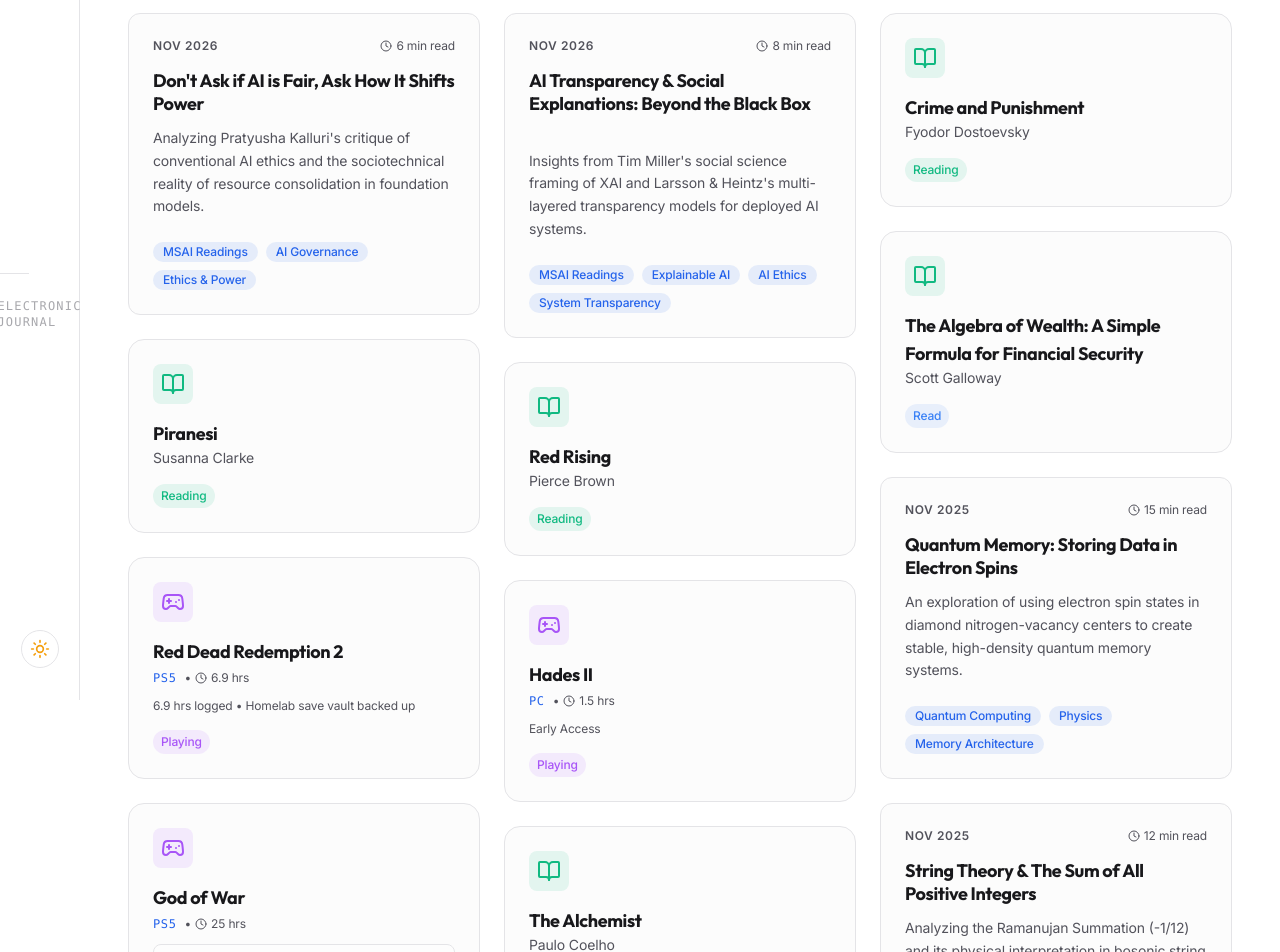
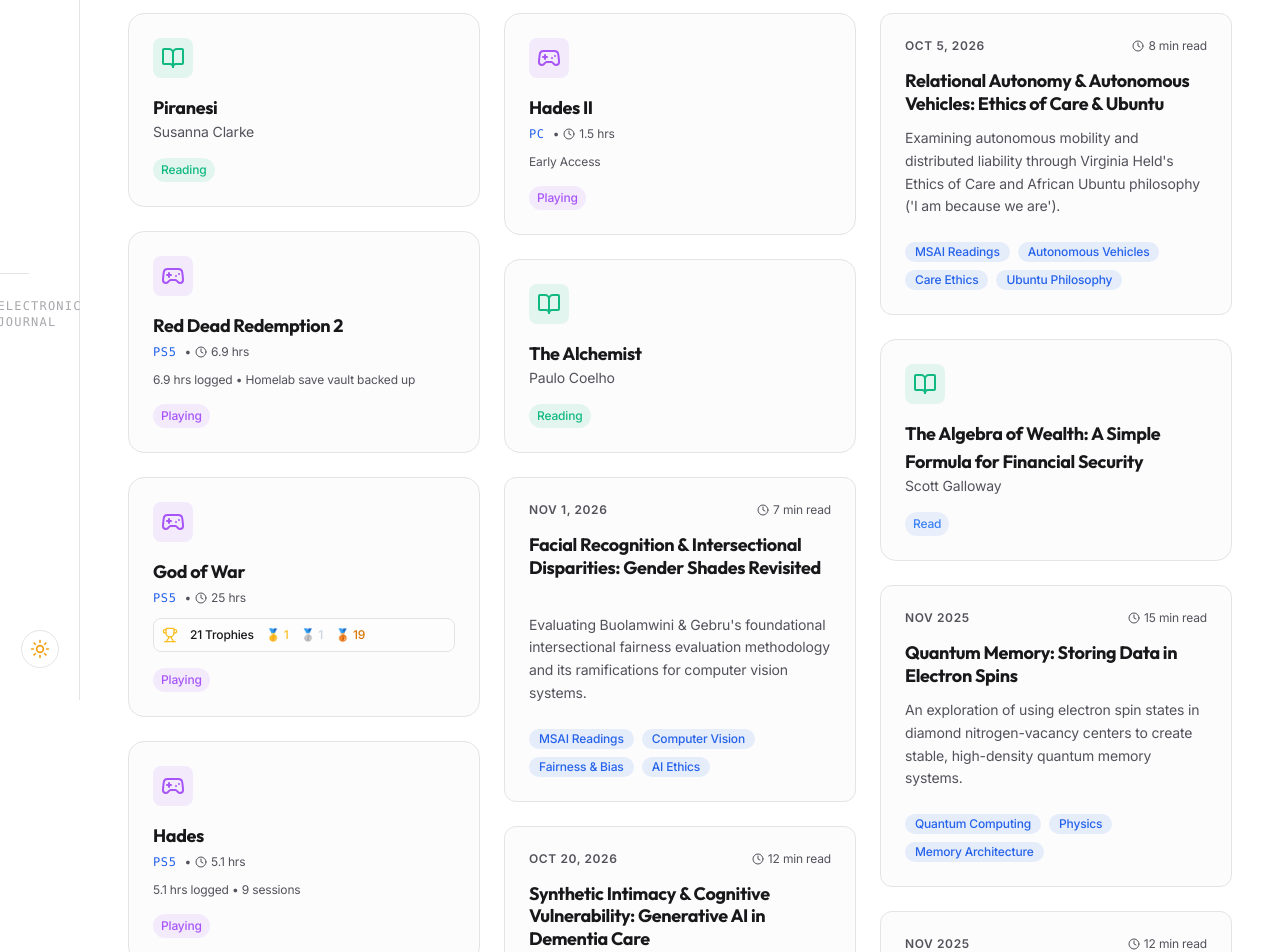
Before and after one commit to bhabishya-shrestha/portfolio, a React (Vite) app: page /notes in a window 1280 px wide. Shown: the part 100-1052 px from the top of the page. Built offline with nearby package versions, Linux system fonts and the light colour scheme.

Commit message:
feat: align paper reading dates with file timestamps and integrate AI 380E midterm reflection

```diff
--- a/src/data/notes.ts
+++ b/src/data/notes.ts
@@ -15,8 +15,8 @@ export const notes: Note[] = [
   {
     id: "msai-transparency",
     title: "AI Transparency & Social Explanations: Beyond the Black Box",
-    date: "Nov 2026",
-    isoDate: "2026-11-12",
+    date: "Nov 11, 2026",
+    isoDate: "2026-11-11",
     readTime: "8 min read",
     abstract:
       "Insights from Tim Miller's social science framing of XAI and Larsson & Heintz's multi-layered transparency models for deployed AI systems.",
@@ -39,8 +39,8 @@ In mission-critical SRE and AI systems (like incident triage automation), an exp
   {
     id: "msai-fairness",
     title: "Facial Recognition & Intersectional Disparities: Gender Shades Revisited",
-    date: "Nov 2026",
-    isoDate: "2026-11-02",
+    date: "Nov 1, 2026",
+    isoDate: "2026-11-01",
     readTime: "7 min read",
     abstract:
       "Evaluating Buolamwini & Gebru's foundational intersectional fairness evaluation methodology and its ramifications for computer vision systems.",
@@ -58,21 +58,43 @@ As Min Kyung Lee explores in procedural fairness, mitigating these disparities c
     `,
   },
   {
-    id: "msai-power",
-    title: "Don't Ask if AI is Fair, Ask How It Shifts Power",
-    date: "Nov 2026",
-    isoDate: "2026-11-15",
-    readTime: "6 min read",
+    id: "msai-midterm-dilemma",
+    title: "Synthetic Intimacy & Cognitive Vulnerability: Generative AI in Dementia Care",
+    date: "Oct 20, 2026",
+    isoDate: "2026-10-20",
+    readTime: "12 min read",
     abstract:
-      "Analyzing Pratyusha Kalluri's critique of conventional AI ethics and the sociotechnical reality of resource consolidation in foundation models.",
-    tags: ["MSAI Readings", "AI Governance", "Ethics & Power"],
-    externalLink: "https://www.nature.com/articles/d41586-020-02003-2",
+      "A philosophical investigation into generative AI voice/video family clones in memory-care facilities, evaluating Kantian deontology, Mill's utilitarianism, and Held's ethics of care.",
+    tags: ["MSAI Midterm", "AI Ethics", "Deontology vs Utilitarianism", "Care Ethics"],
     takes: `
-### Shifting the Question
-Pratyusha Kalluri's *Nature* thesis challenges conventional fairness metrics: instead of asking *"Is this algorithm fair?"*, we should ask *"Who holds the power to deploy it, who is subjected to it, and who is accountable when it causes harm?"*
+### The Dilemma: Comfort vs. Deception
+When an agitated dementia resident is comforted late at night by an interactive generative avatar of their adult child or deceased spouse, patient anxiety drops and chemical sedative usage plummets. But it works only through systematic emotional deception, exploiting cognitive vulnerability.
 
-### Compute Centralization & Open Access
-Modern frontier models and high-throughput vector infrastructure consolidate power into a handful of cloud providers. Democratizing technology isn't just about API endpoints—it requires local-first architectures, open weights, and community governance.
+### Kant vs. Mill vs. Held
+1. **Kant's Formula of Humanity (Deontology):** Persons must be treated as ends in themselves, never merely as instruments for institutional convenience or easier staffing. Deliberate falsification corrupts the moral agency of caregivers, even when done with benevolent intent.
+2. **Mill's Utilitarianism (Consequentialism):** While Mill admits narrow exceptions to prevent catastrophic harm to the gravely ill, ongoing interactive impersonation risks rebound distress, complicated bereavement, and destroys long-term institutional trust.
+3. **Virginia Held (Ethics of Care):** Dependency work cannot be outsourced to synthetic simulations without colonizing intimate caregiving relationships with corporate cost-cutting. Authentic presence cannot be replaced by algorithmic facsimile.
+
+### LLM Alignment: The Flaw of Structural Homogenization
+When evaluating this dilemma through frontier LLMs (ChatGPT), a critical meta-observation emerged: modern alignment forces radically opposing historical philosophies into the exact same risk-averse, managerial checklist. By sanding away genuine philosophical conflict to produce safe institutional consensus, LLMs often obscure the authentic moral friction that engineering teams must confront.
+    `,
+  },
+  {
+    id: "msai-care-ubuntu",
+    title: "Relational Autonomy & Autonomous Vehicles: Ethics of Care & Ubuntu",
+    date: "Oct 5, 2026",
+    isoDate: "2026-10-05",
+    readTime: "8 min read",
+    abstract:
+      "Examining autonomous mobility and distributed liability through Virginia Held's Ethics of Care and African Ubuntu philosophy ('I am because we are').",
+    tags: ["MSAI Readings", "Autonomous Vehicles", "Care Ethics", "Ubuntu Philosophy"],
+    takes: `
+### Rethinking the Trolley Problem
+Western engineering ethics habitually reduces autonomous vehicle safety to isolated utilitarian calculations (e.g., the MIT Moral Machine trolley problem).
+
+### The Care & Ubuntu Paradigm
+- **Virginia Held (Care Ethics):** Prioritizes protecting vulnerable road users (pedestrians, children, cyclists) through relational responsibility rather than abstract liability waivers.
+- **Ubuntu Philosophy (Ujomudike):** *"Umuntu ngumuntu ngabantu"* (a person is a person through other persons). When liability is diffused across cloud networks, software engineers, sensor OEMs, and vehicle owners, an injury is not merely a legal tort—it is a tear in communal solidarity that requires restorative accountability.
     `,
   },
   {
```
